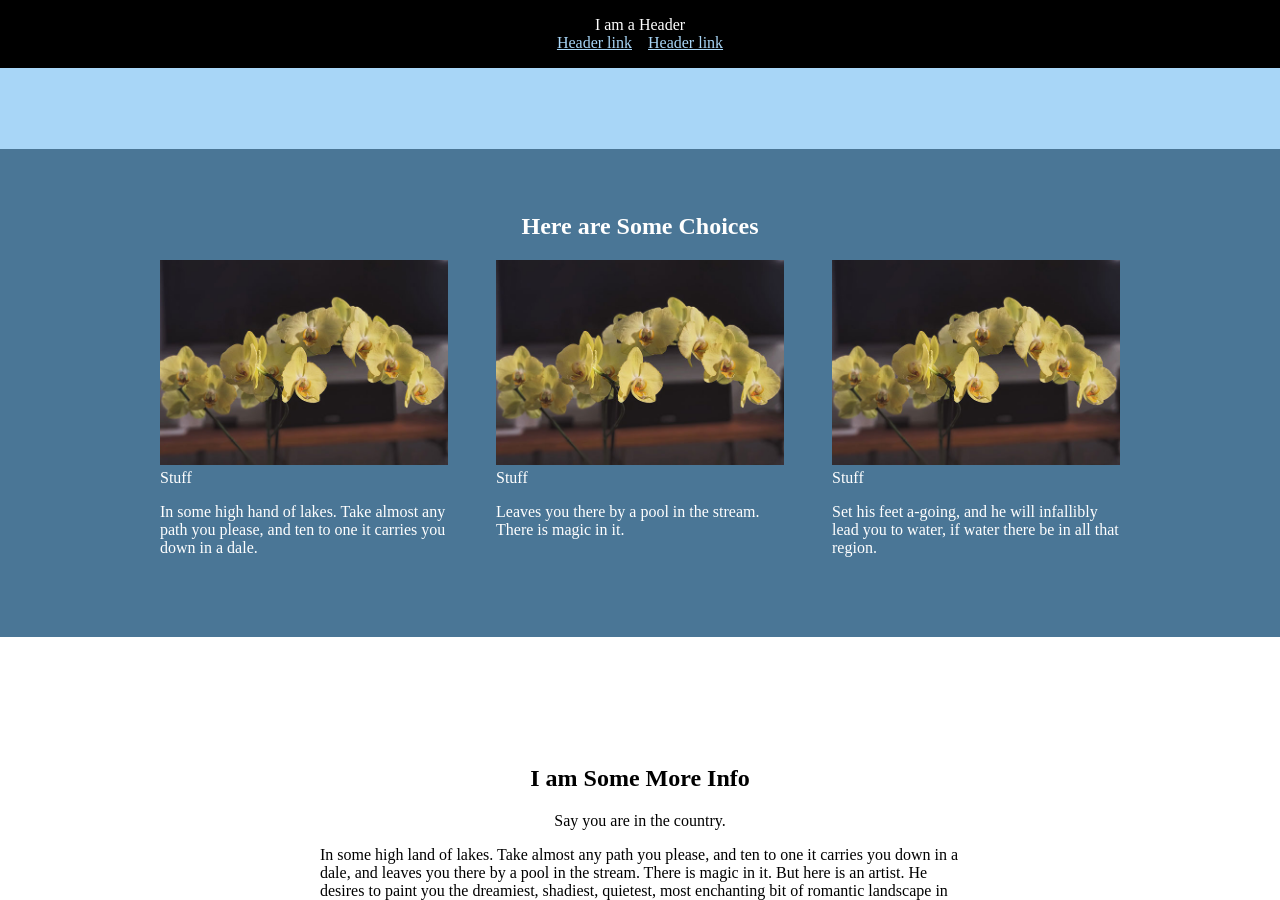
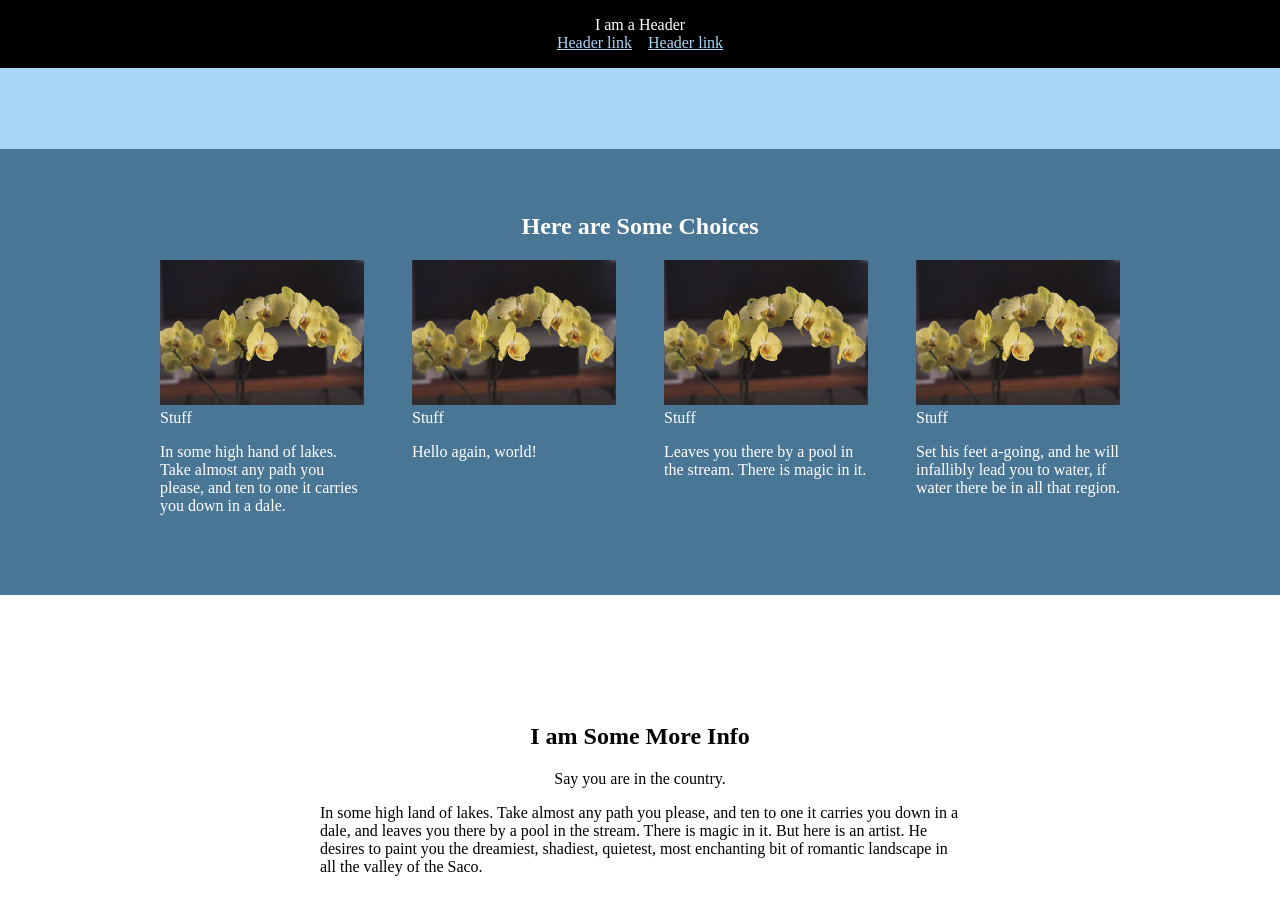
Before and after one commit to Travizzle/travizzle.github.io, a Jekyll site: the page grid-landing.html, which Jekyll copies as it is, in a window 1280 px wide and 900 px high, scrolled down 369 px. Built offline with Jekyll 4.4.1, drawn with Linux system fonts in a browser that asks for light colours.

Commit message:
Last section exercises

```diff
--- a/grid-landing.html
+++ b/grid-landing.html
@@ -39,8 +39,8 @@
             .grid_4-6 {
                 grid-column: 4 / 6;
             }
-            .grid_cols-3max {
-                grid-template-columns: repeat(auto-fit, minmax(18em, 1fr));
+            .grid_cols-4max {
+                grid-template-columns: repeat(auto-fit, minmax(calc(15em - (9em/4)), 1fr));
                 grid-gap: 3em;
             }
 
@@ -104,6 +104,12 @@
                 align-self: end;
                 grid-column: 5 / 8;
             }
+            .feature_content-3 {
+                align-self: center;
+                align-content: center;
+                grid-column: 4 / 6;
+                text-align: center;
+            }
             .footer {
                 background-color: #ddd;
                 justify-items: center;
@@ -153,12 +159,19 @@
             <h2 class="options_title grid_2-8">
                 Here are Some Choices
             </h2>
-            <div class="options_content grid grid_2-8 grid_cols-3max">
+            <div class="options_content grid grid_2-8 grid_cols-4max">
                 <div>
                     <img src="/images/small/slide1.jpg" class="options_item-img">
                     <div class="options_item-title">Stuff</div>
                     <p>
                         In some high hand of lakes. Take almost any path you please, and ten to one it carries you down in a dale.
+                    </p>
+                </div>
+                <div>
+                    <img src="/images/small/slide1.jpg" class="options_item-img">
+                    <div class="options_item-title">Stuff</div>
+                    <p>
+                        Hello again, world!
                     </p>
                 </div>
                 <div>
@@ -199,6 +212,9 @@
             </div>
             <div class="feature_content feature_content-2">
                 Take almost any path you please, and ten to one it carries you down in a dale, and leaves you there by a pool in the stream. There is magic in it.
+            </div>
+            <div class="feature_content feature_content-3">
+                Hello, world!
             </div>
         </section>
 
```
